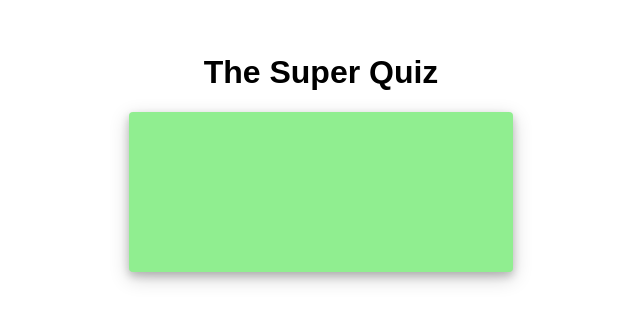
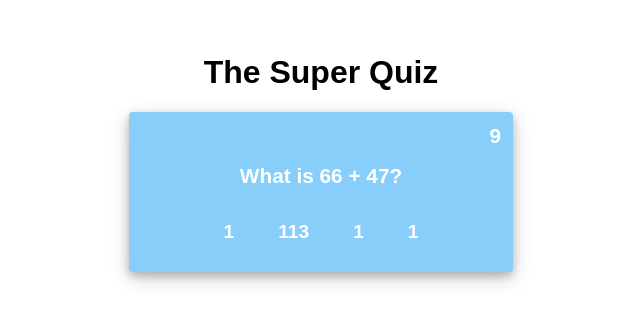
Before and after one commit to valentin30/Super-Quiz, a Vue app: page / in a window 1280 px wide. Shown: the part 208-530 px from the top of the page, without its empty margins (319-959 px from the left). Built offline with nearby package versions, Linux system fonts and the light colour scheme.

Commit message:
[Update] added all components and styles

```diff
--- a/src/App.vue
+++ b/src/App.vue
@@ -26,7 +26,7 @@ export default {
     },
     data() {
         return {
-            cardComponent: 'Correct',
+            cardComponent: 'Question',
             firstNumber: Math.floor(Math.random() * 80 + 20), // number between 20 and 100
             secondNumber: Math.floor(Math.random() * 50 + 10), // number between 10 and 60
             operationNumber: Math.floor(Math.random() * 4 + 1), // number between 1 and 4
@@ -92,6 +92,10 @@ h1 {
     font-weight: bold;
     font-size: 1.2rem;
     height: 10rem;
+    color: white;
+    display: flex;
+    flex-direction: column;
+    justify-content: space-between;
 }
 button {
     font-size: 1.2rem;
@@ -99,5 +103,14 @@ button {
     border: none;
     background: inherit;
     cursor: pointer;
+    color: white;
+}
+.message {
+    text-align: center;
+    margin: 0;
+}
+.header {
+    font-size: 1.4rem;
+    margin: 0;
 }
 </style>
--- a/src/components/Correct.vue
+++ b/src/components/Correct.vue
@@ -1,13 +1,23 @@
 <template>
-    <div class="component-body"></div>
+    <div class="component-body">
+        <p class="header">Correct!</p>
+        <p class="message">Yes! {{ answer }} is the answer.</p>
+        <button>Next</button>
+    </div>
 </template>
 
 <script>
-export default {}
+export default {
+    props: ['answer'],
+}
 </script>
 
 <style scoped>
 .component-body {
-    background-color: lightgreen;
+    background-color: rgb(156, 224, 156);
+    padding: 1.5rem 1.2rem 1rem;
+}
+button {
+    align-self: flex-end;
 }
 </style>
--- a/src/components/Question.vue
+++ b/src/components/Question.vue
@@ -3,10 +3,10 @@
         <p class="timer">9</p>
         <slot name="question"> </slot>
         <div class="answers">
+            <button>1</button>
             <button>{{ answer }}</button>
-            <button>{{ answer }}</button>
-            <button>{{ answer }}</button>
-            <button>{{ answer }}</button>
+            <button>1</button>
+            <button>1</button>
         </div>
     </div>
 </template>
@@ -23,13 +23,11 @@ export default {
 <style scoped>
 .component-body {
     background-color: lightskyblue;
-    color: white;
-    display: flex;
-    flex-direction: column;
-    justify-content: space-between;
 }
 p {
     text-align: center;
+    font-size: 1.3rem;
+    margin: 0;
 }
 .timer {
     margin: 0;
@@ -42,7 +40,6 @@ p {
     justify-content: center;
 }
 button {
-    color: white;
     margin: 1rem;
 }
 </style>
--- a/src/components/TimesUp.vue
+++ b/src/components/TimesUp.vue
@@ -1,13 +1,23 @@
 <template>
-    <div class="component-body"></div>
+    <div class="component-body">
+        <p class="header">Times Up!</p>
+        <p class="message">By the way {{ answer }} is the answer.</p>
+        <button>Try Again</button>
+    </div>
 </template>
 
 <script>
-export default {}
+export default {
+    props: ['answer'],
+}
 </script>
 
 <style scoped>
 .component-body {
     background-color: lightsalmon;
+    padding: 1.5rem 1.2rem 1rem;
+}
+button {
+    align-self: flex-end;
 }
 </style>
--- a/src/components/Wrong.vue
+++ b/src/components/Wrong.vue
@@ -1,13 +1,23 @@
 <template>
-    <div class="component-body"></div>
+    <div class="component-body">
+        <p class="header">Wrong!</p>
+        <p class="message">No! {{ answer }} is the answer.</p>
+        <button>Try Again</button>
+    </div>
 </template>
 
 <script>
-export default {}
+export default {
+    props: ['answer'],
+}
 </script>
 
 <style scoped>
 .component-body {
     background-color: tomato;
+    padding: 1.5rem 1.2rem 1rem;
+}
+button {
+    align-self: flex-end;
 }
 </style>
```
